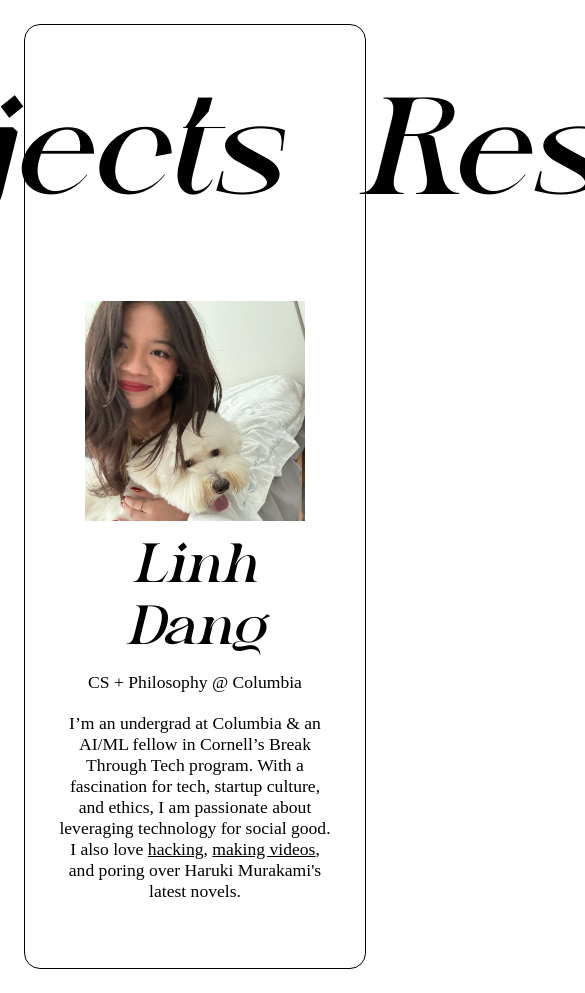
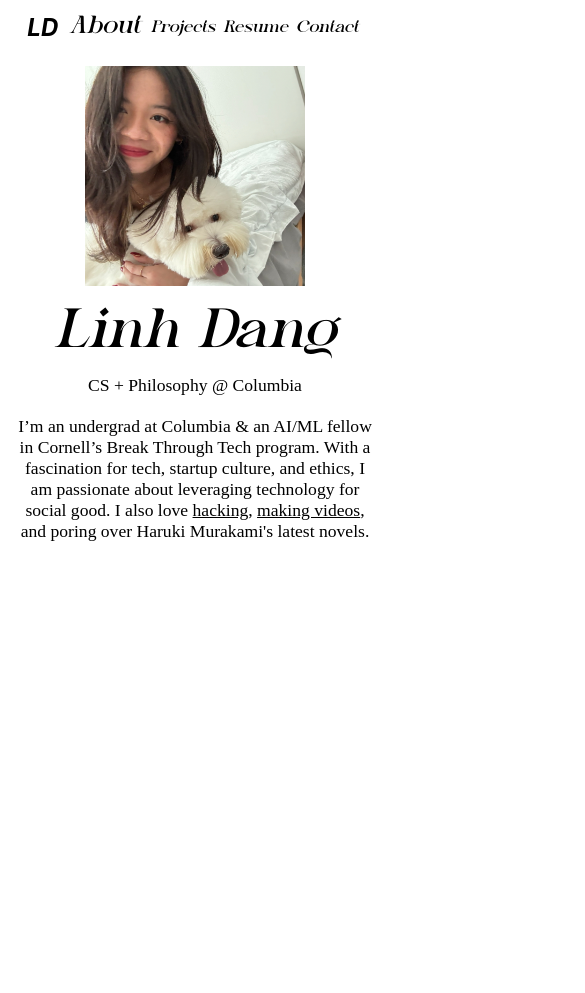
Before and after one commit to ldang04/linhdang.io, a React (Create React App) app: page / in a window 390 px wide. Shown: the top 993 px of the page, 585 px wide, since content can reach past the window. After the commit the page ends 844 px from the top, so only its background shows below. Built offline with nearby package versions, Linux system fonts and the light colour scheme; a web font is replaced by a local one.

Commit message:
css responsive update

```diff
--- a/src/App.css
+++ b/src/App.css
@@ -28,6 +28,7 @@ a {
   border: 1px solid black;
   border-radius: 1em;
   padding: 1em 2em 1em 2em;
+  overflow-y: scroll;
 }
 
 .navbar {
@@ -318,6 +319,18 @@ li {
 
 /* MEDIA BREAKPOINTS */
 @media screen and (max-width: 768px) {
+
+  .app-container-outer {
+    padding: 0;
+  }
+
+  .app-container-inner {
+    padding: 0.8em;
+    border-radius: 0;
+    border: none;
+    height: 100vh;
+  }
+
   .break-hide {
     display: none;
   }
@@ -334,9 +347,24 @@ li {
     text-align: center;
   }
 
+  .resume-container p {
+    font-size: 0.75em;
+    text-align: center;
+  }
   .navbar {
     justify-content: center;
+    font-size: 0.3em;
   }
+
+  .navbar button {
+    padding: 0;
+    margin: 0 0.25em 0 0.25em;
+  }
+  .navbar p {
+    font-size: 5em;
+    margin-right: 0.2em;
+  }
+
   .grid-container {
     display: flex;
     justify-content: center;
@@ -359,10 +387,6 @@ li {
 }
 
 @media screen and (max-width: 475px) {
-  body {
-
-  }
-
   .app-container-outer {
     min-height: auto;
   }
--- a/src/components/Navbar.js
+++ b/src/components/Navbar.js
@@ -8,7 +8,7 @@ const Navbar = ({options, current, updateCurrent}) => {
             <p>
                 <b>
                     <i>
-                        <a className="text-decoration-none" href="/">LD</a>
+                        <a className="text-decoration-none" id="ld-logo" href="/">LD</a>
                     </i>
                 </b>
             </p>
```
